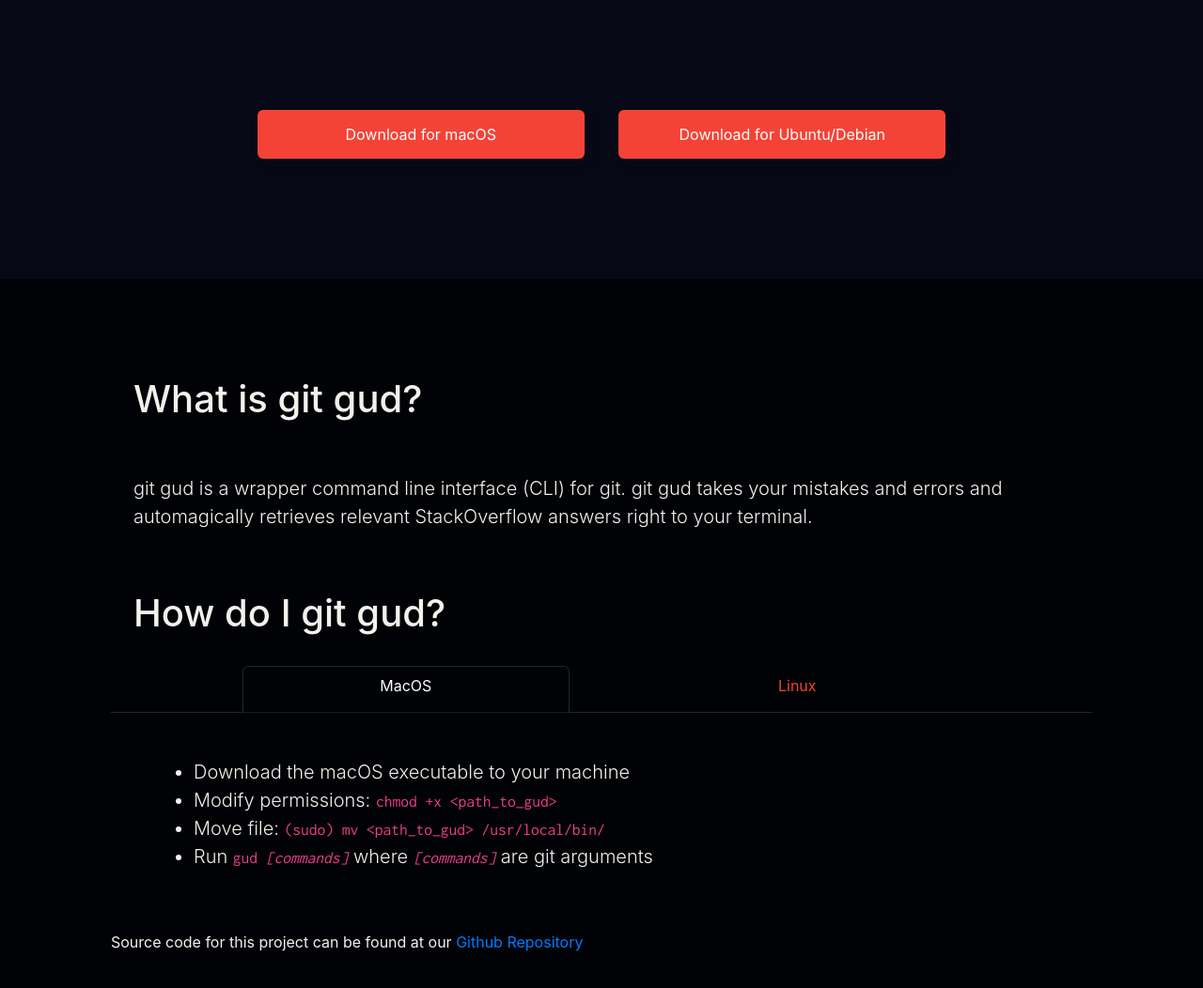
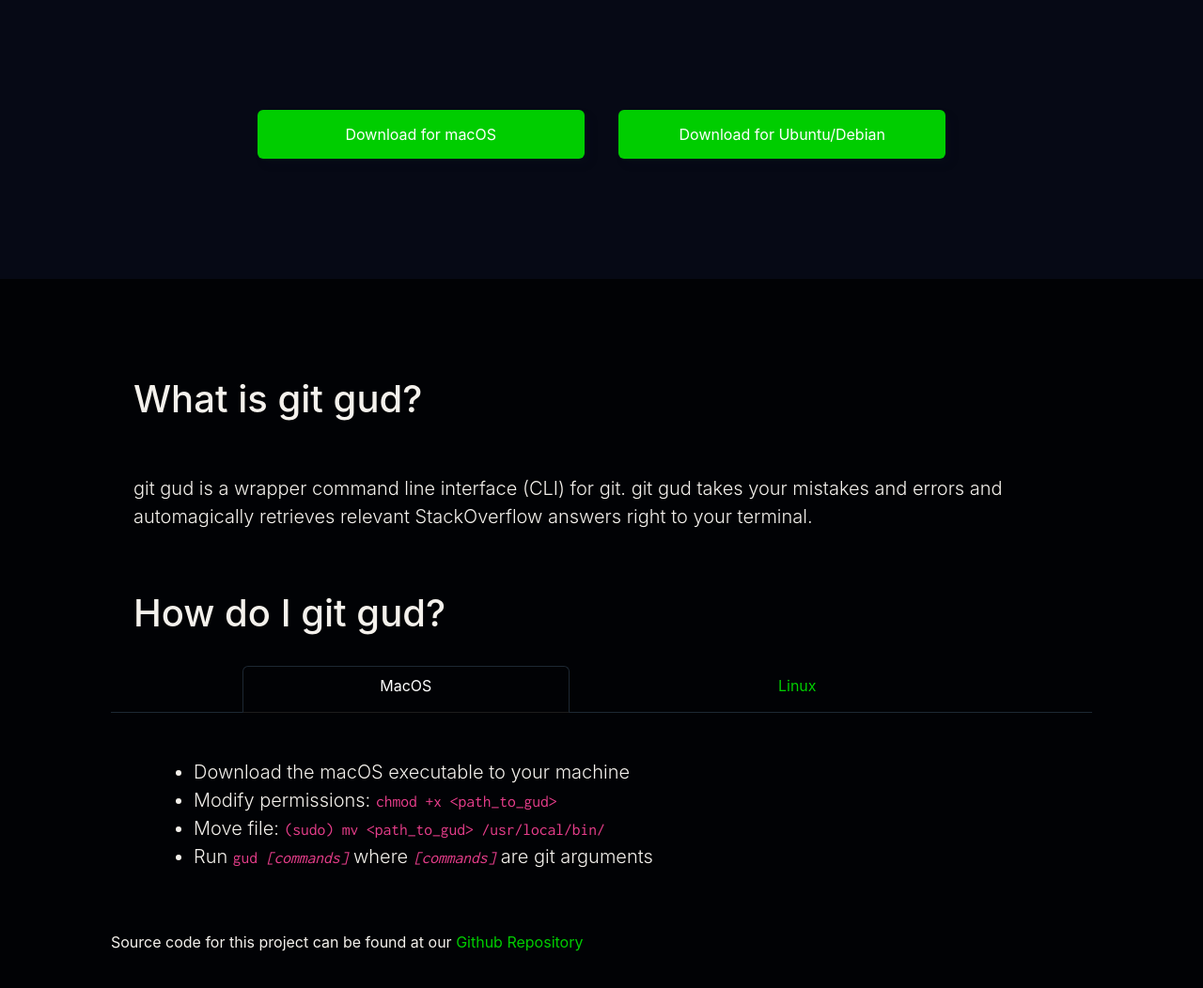
Before and after one commit to a-vorontsov/git-gud, a plain HTML site: page src/index.html in a window 1280 px wide. Shown: the part 182-1234 px from the top of the page at 94% size. Drawn offline with nearby package versions, Linux system fonts and the light colour scheme.

Commit message:
Update styling

```diff
--- a/src/css/stylesheet.css
+++ b/src/css/stylesheet.css
@@ -11,6 +11,10 @@
 html, body {
   background-color: #010205;
   color: #f4f1ec;
+}
+
+.colour-white {
+  color: #f4f1ec
 }
 
 .jumbotron {
@@ -36,10 +40,15 @@
   height: 100%;
   width: auto;
   margin: 0;
+  color: #00CD00
+}
+
+a.text-only:hover {
+  color: #00CD00;
 }
 
 .button-link {
-  background-color: #f44336;
+  background-color: #00CD00;
   color: #fefefe;
   padding: 14px 25px;
   text-align: center;
@@ -53,14 +62,14 @@
 .button-link:visited {
   color: #fefefe;
   text-decoration: none;
-  background-color: #f44336;
+  background-color: #00CD00;
 }
 
 /* mouse over link */
 .button-link:hover {
   color: #efefef;
   text-decoration: none;
-  background-color: #f44336;
+  background-color: #00CD00;
   box-shadow: 6px 6px 10px rgba(21, 20, 37, 0.3);
   transform: translateY(-2px);
 }
@@ -72,7 +81,7 @@
 
 .nav-item.nav-link {
   border-radius: 6px 6px 0 0;
-  color: #f44336;
+  color: #00CD00;
 }
 
 .nav {
--- a/src/index.html
+++ b/src/index.html
@@ -48,7 +48,7 @@
             </div>
         </div>
         <div>
-            <p>Source code for this project can be found at our <a class="text-only" href="https://github.com/a-vorontsov/git-gud" target="_blank">Github Repository</a></p>
+            <p>Source code for this project can be found at our <a class="text-only code-green" href="https://github.com/a-vorontsov/git-gud" target="_blank">Github Repository</a></p>
         </div>
     </div>
     <script src="https://code.jquery.com/jquery-3.3.1.slim.min.js" integrity="sha384-q8i/X+965DzO0rT7abK41JStQIAqVgRVzpbzo5smXKp4YfRvH+8abtTE1Pi6jizo" crossorigin="anonymous"></script>
```
